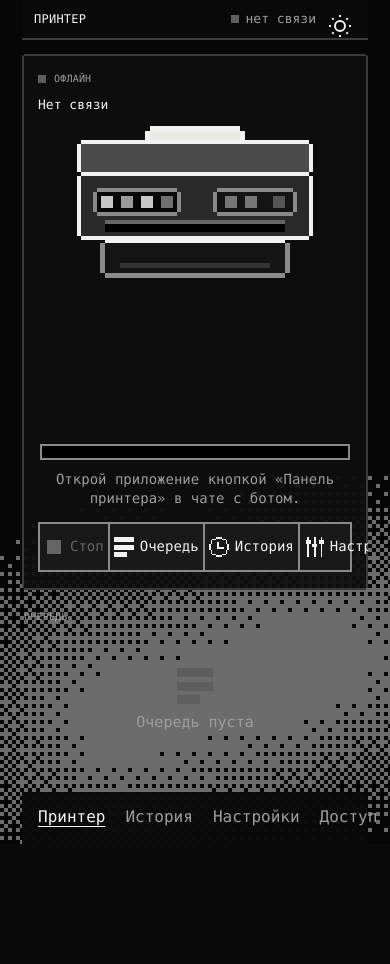
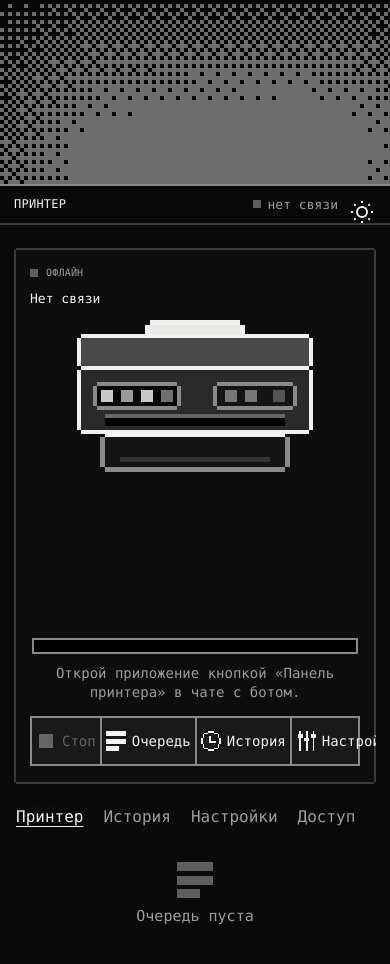
Before and after one commit to perlovka288/printerindex, a plain HTML site: page index.html in a window 390 px wide. Before the commit the page ends 862 px from the top, so only its background shows below. Drawn offline with Linux system fonts and the light colour scheme.

Commit message:
Add files via upload

```diff
--- a/index.html
+++ b/index.html
@@ -208,6 +208,21 @@ main{padding:14px var(--rail) calc(96px + env(safe-area-inset-bottom,0px))}
 .po .ic{width:16px;height:14px}
 @keyframes rise{from{opacity:0;transform:translateY(6px)}to{opacity:1;transform:none}}
 .enter{animation:rise .24s steps(4) both}
+/* телефон: сверху пиксельная панель с дизерингом (там вырисовывается печатаемое фото), под ней интерфейс */
+@media (max-width:699px){
+  :root{--rail:0px;--ban:max(150px,22vh)}
+  @supports (height:1dvh){:root{--ban:max(150px,22dvh)}}
+  .right{inset:0 0 auto 0;height:var(--ban);border-bottom:2px solid var(--line2)}
+  .top{position:fixed;left:0;right:0;top:var(--ban);margin:0;padding:10px 52px 10px 14px}
+  main{padding:calc(var(--ban) + 62px) 14px calc(84px + env(safe-area-inset-bottom,0px))}
+  .tabs{left:0;right:0;gap:16px;padding:10px 14px calc(12px + env(safe-area-inset-bottom,0px));overflow-x:auto}
+  .tabs button{font-size:15px;white-space:nowrap}
+  .top .th2{top:calc(var(--ban) + 7px)}
+  .ov-top{padding-top:calc(10px + env(safe-area-inset-top,0px))}
+  .dmain{grid-template-columns:minmax(0,1fr) 92px}
+  .lt svg{width:60px;height:46px}
+  .bar2{gap:10px 12px}
+}
 @media (min-width:700px){
   :root{--rail:0px}
   .right{left:50%}
```
